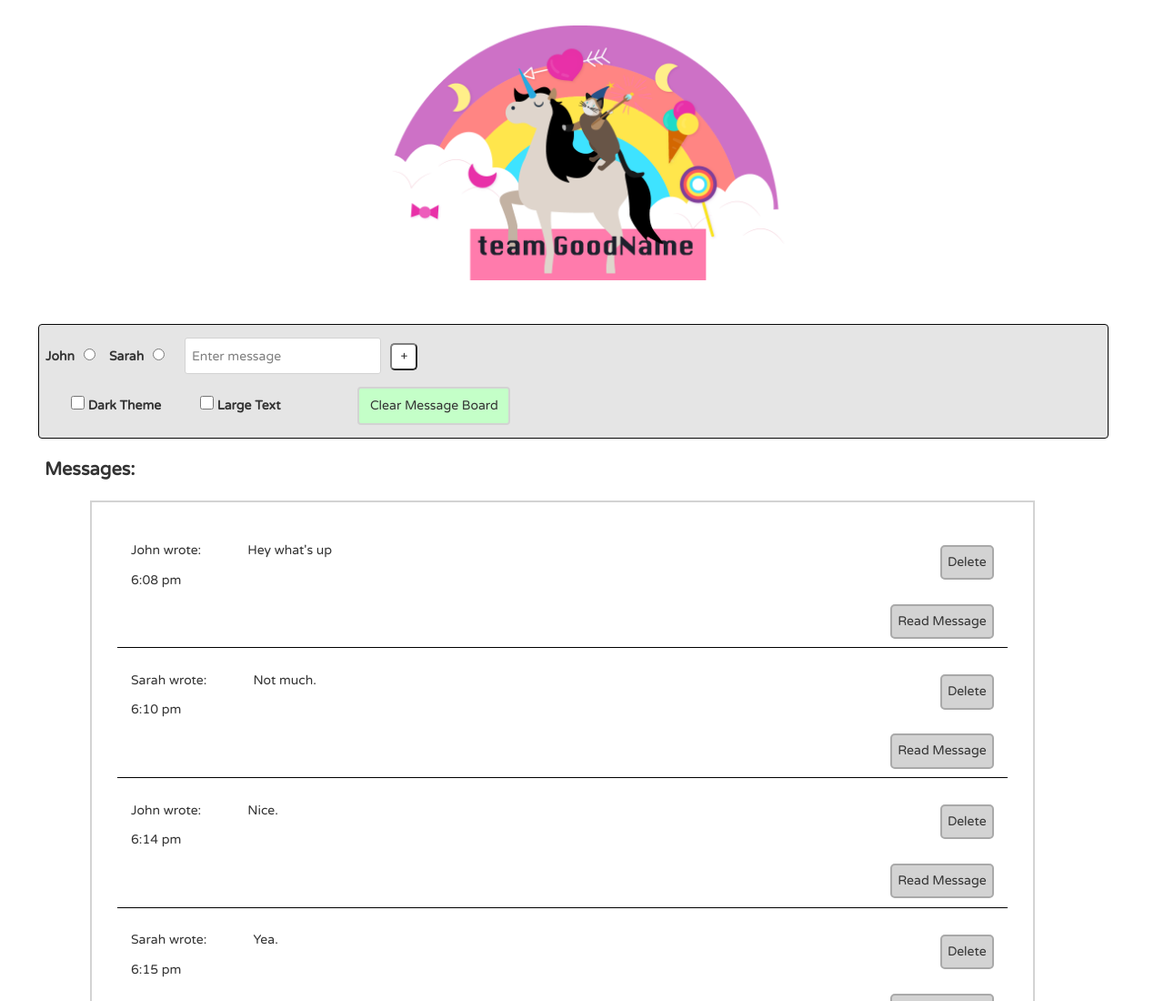
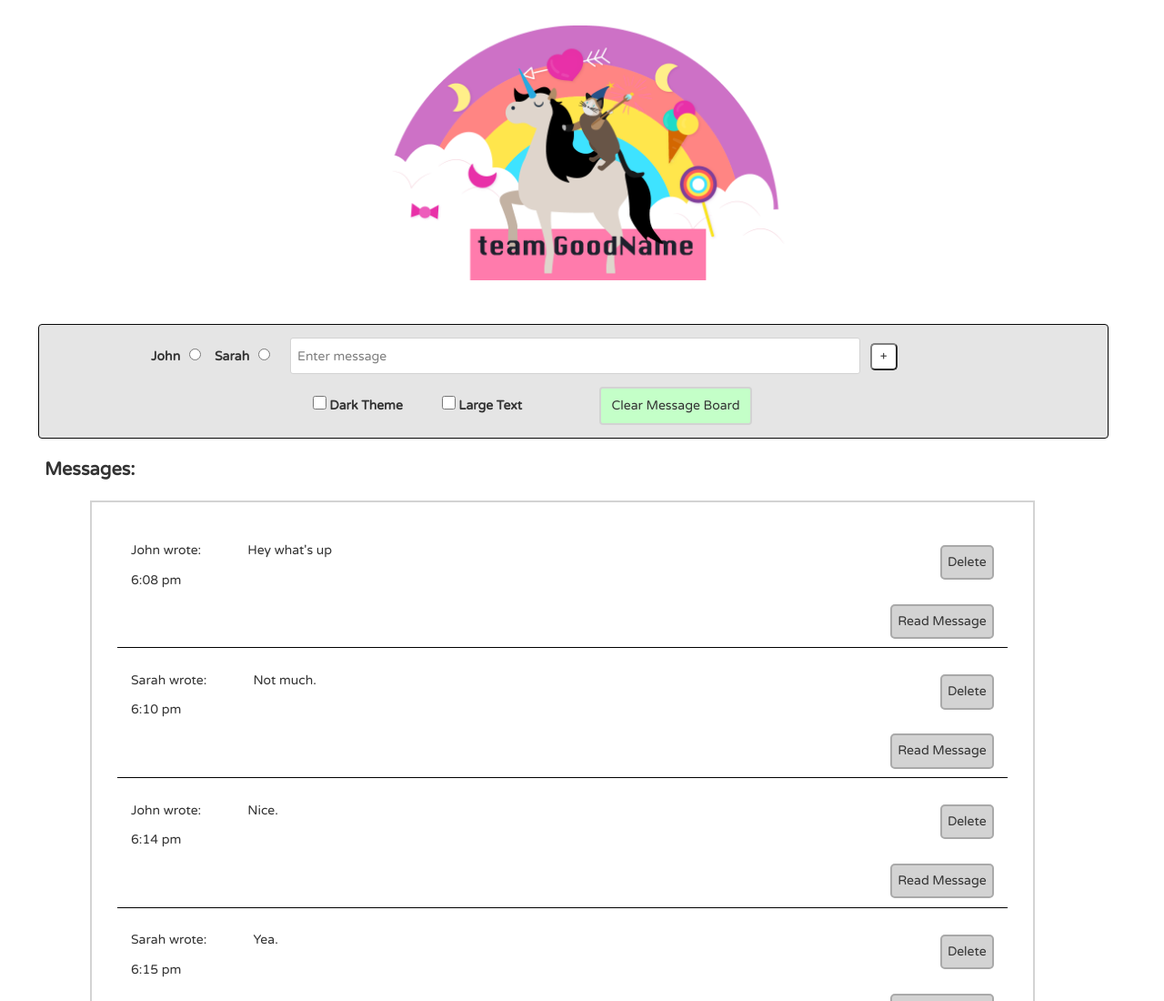
Before and after one commit to nss-day-cohort-18/group-project-single-page-apps-chatty-teamgoodname, a plain HTML site: page index.html in a window 1280 px wide. Shown: the top 1100 px of the page at 91% size. Drawn offline with nearby package versions, Linux system fonts and the light colour scheme.

Commit message:
Styled the radio buttons and fixed bug that allows a message to be added without a user's name.

```diff
--- a/css/main.css
+++ b/css/main.css
@@ -11,13 +11,16 @@ body {
 }
 
 .navbar {
-	display: block !important;
+	display: flex !important;
 	width: 100%;
 	max-width: 94%;
+	min-width: 700px;
 	height: 9em;
 	z-index: 1;
 	max-height: 35%;
 	display: block;
+	flex-direction: row;
+	justify-content: center;
 }
 
 ::-webkit-input-placeholder {
@@ -98,7 +101,7 @@ input[type="checkbox"] {
 
 input[type="text"] {
 	width: 35em;
-	max-width: 40%;
+	max-width: 60%;
 	min-width: 20%;
 	height: 40px;
 	border-radius: 3px;
@@ -197,7 +200,26 @@ input[type="text"] {
 
 }
 
-#navbar-nav{
-	width: 1em;
-	display: inline;
+.navbar-nav{
+	width: 100%;
+	display: block;
+	max-width: 94%;
+	min-width: 700px;
+	height: 9em;
+	max-height: 35%;
+	margin-left: 10%;
 }
+
+#dark-theme-select{
+	margin-left: 17%;
+}
+
+/*	display: flex !important;
+	width: 100%;
+	max-width: 94%;
+	height: 9em;
+	z-index: 1;
+	max-height: 35%;
+	display: block;
+	flex-direction: row;
+	justify-content: space-around;*/
--- a/javascripts/main.js
+++ b/javascripts/main.js
@@ -63,7 +63,8 @@ addMessageButton.addEventListener("click", function() {
 	}else if(radio2.checked){
 		radioSender = radio2.value;
 	}else{
-		alert("Pleaase identify who you are.")
+		alert("Pleaase identify who you are.");
+		return;
 	};
 
 	// Get new message ID
```
